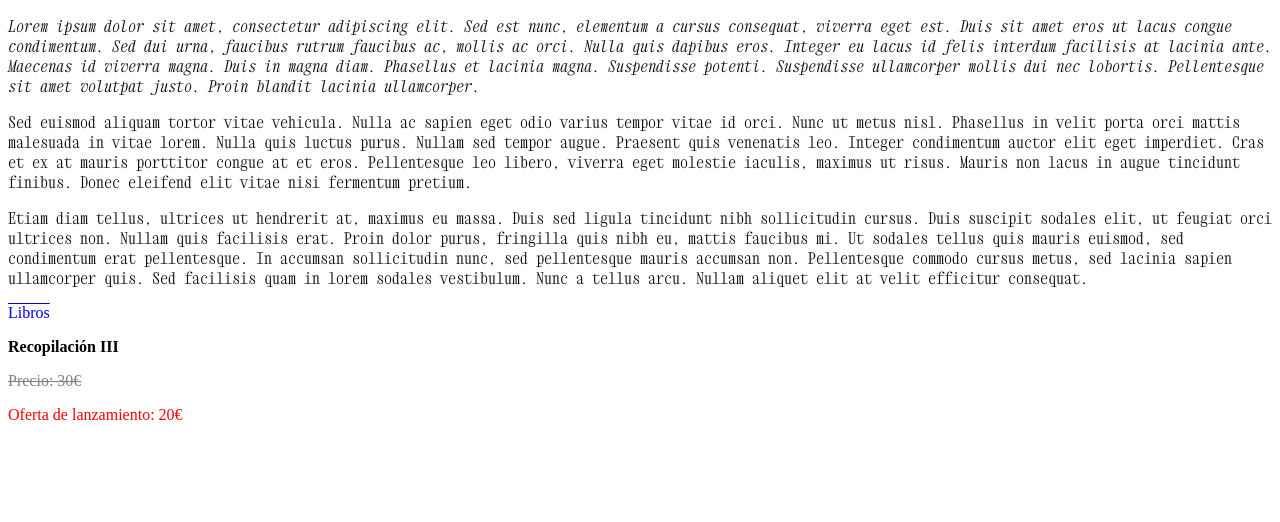
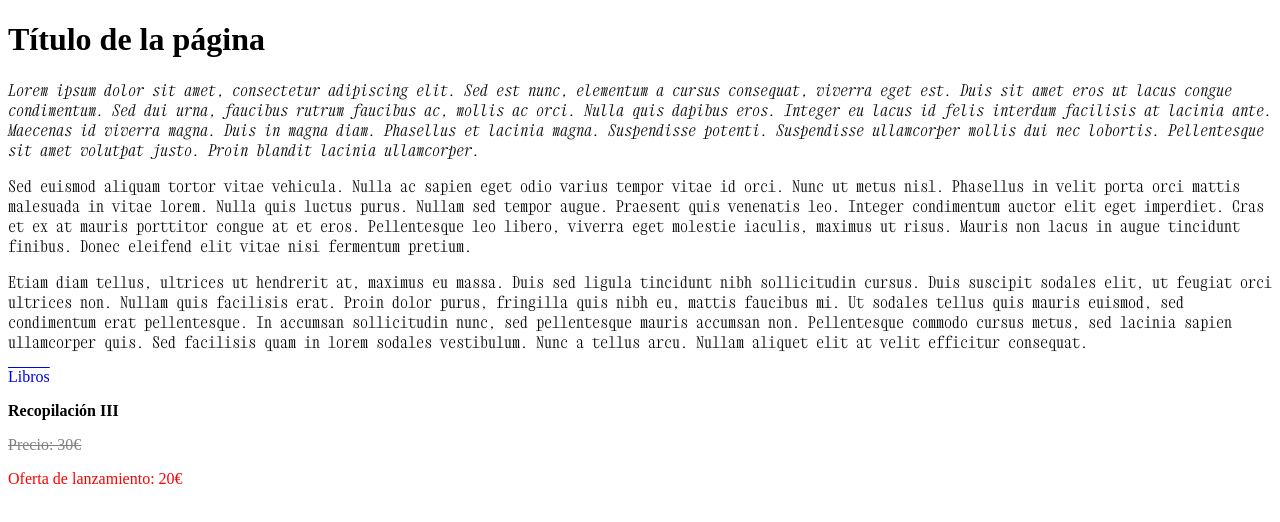
Before and after one commit to pabloski0000/Lenguaje-de-marcas, a plain HTML site: page Unidad 3/html/ejercicio 10.html in a window 1280 px wide. Drawn offline with Linux system fonts and the light colour scheme.

Commit message:
Hasta el ejercicio herencia 2

```diff
--- a/Unidad 3/html/ejercicio 10.html
+++ b/Unidad 3/html/ejercicio 10.html
@@ -7,6 +7,8 @@
     <title>Ejercicio 10</title>
 </head>
 <body>
+
+    <h1>T&iacute;tulo de la p&aacute;gina</h1>
 
     <p id="primerParrafo">Lorem ipsum dolor sit amet, consectetur adipiscing elit. Sed est nunc, elementum a cursus consequat, viverra eget est. Duis sit amet eros ut lacus congue condimentum. Sed dui urna, faucibus rutrum faucibus ac, mollis ac orci. Nulla quis dapibus eros. Integer eu lacus id felis interdum facilisis at lacinia ante. Maecenas id viverra magna. Duis in magna diam. Phasellus et lacinia magna. Suspendisse potenti. Suspendisse ullamcorper mollis dui nec lobortis. Pellentesque sit amet volutpat justo. Proin blandit lacinia ullamcorper.</p>
 
```
